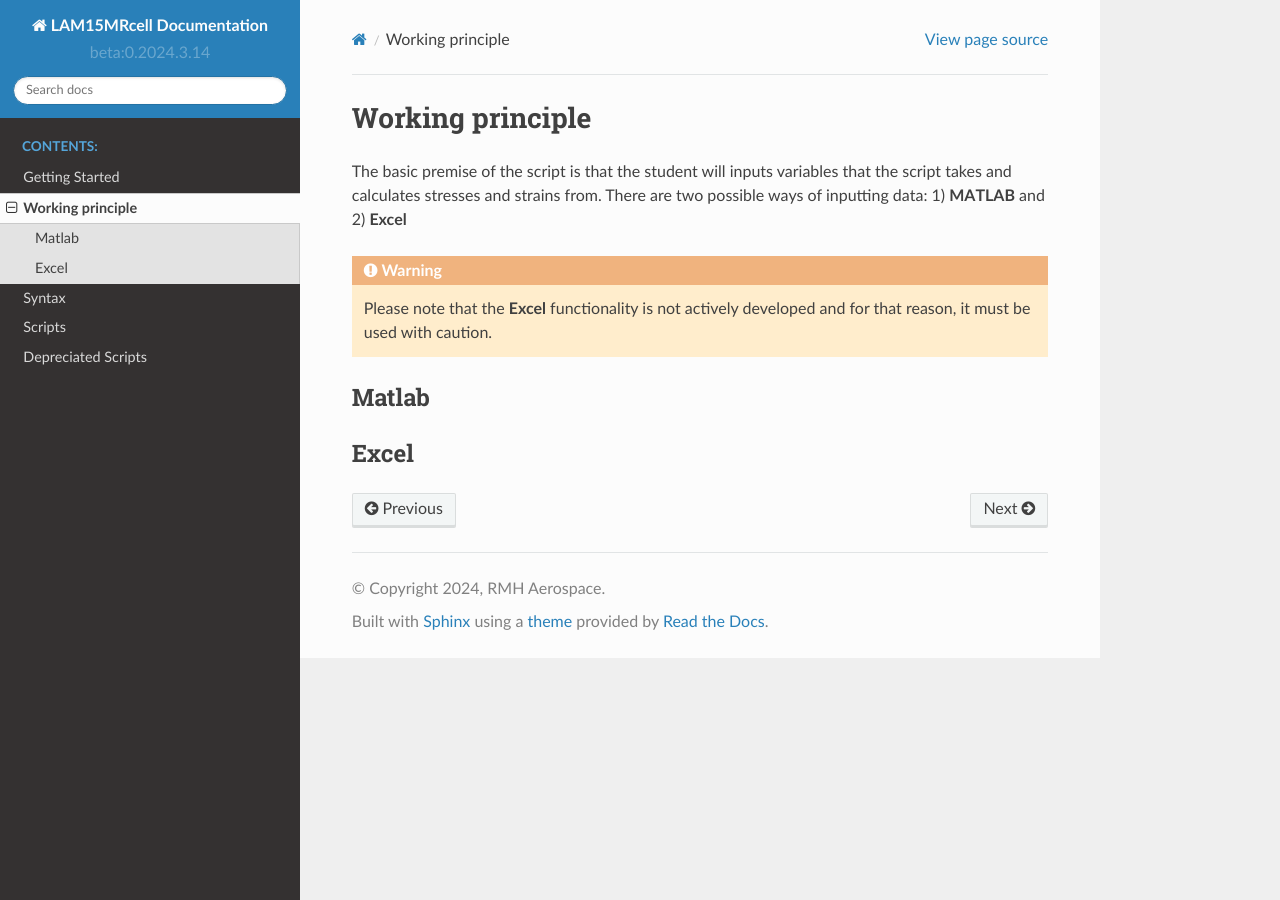
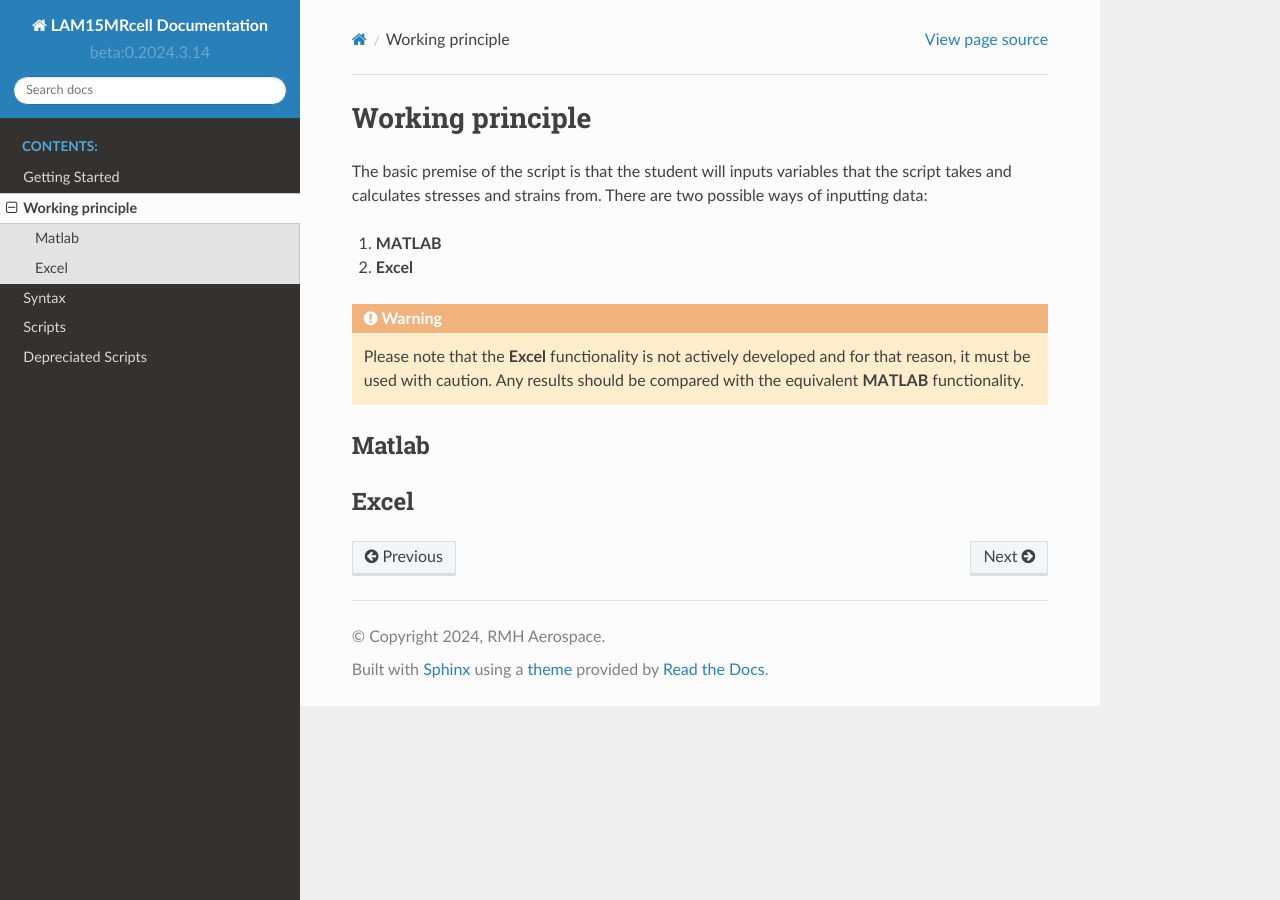
Before and after one commit to aq18507/LAM15Mdocs, a Sphinx documentation site: the page built from doc/Working_Principle.rst, in a window 1280 px wide. Built offline with Sphinx 7.4.7 and the Read the Docs theme 2.0.0, drawn with Linux system fonts in a browser that asks for light colours.

Commit message:
autocommit: v01.03-2024-03-14@ 9:41:23

```diff
--- a/doc/Working_Principle.rst
+++ b/doc/Working_Principle.rst
@@ -1,10 +1,13 @@
 Working principle
 #################
 
-The basic premise of the script is that the student will inputs variables that the script takes and calculates stresses and strains from. There are two possible ways of inputting data: 1) **MATLAB** and 2) **Excel**
+The basic premise of the script is that the student will inputs variables that the script takes and calculates stresses and strains from. There are two possible ways of inputting data:
+
+#. **MATLAB**
+#. **Excel**
 
 .. warning::
-    Please note that the **Excel** functionality is not actively developed and for that reason, it must be used with caution.
+    Please note that the **Excel** functionality is not actively developed and for that reason, it must be used with caution. Any results should be compared with the equivalent **MATLAB** functionality.
 
 Matlab
 ******
```
